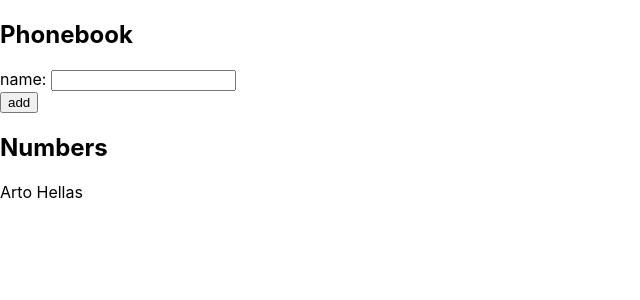
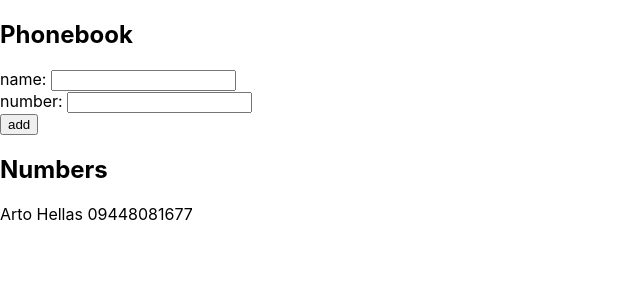
Before and after one commit to khunzohn/fullstack-course, a React (Create React App) app in the folder part2/phonebook/: page / in a window 1280 px wide. Shown: the top 300 px of the page, without its empty margins (0-640 px from the left). Built offline with nearby package versions, Linux system fonts and the light colour scheme.

Commit message:
finish 2.8

```diff
--- a/part2/phonebook/src/App.js
+++ b/part2/phonebook/src/App.js
@@ -4,10 +4,12 @@ const App = () => {
   const [ persons, setPersons ] = useState([
     {
       id: 1,
-      name: 'Arto Hellas'
+      name: 'Arto Hellas',
+      number: "09448081677"
     }
   ])
   const [ newName, setNewName ] = useState('')
+  const [ newNumber, setNewNumber ] = useState('')
 
   const addPerson = (event) => {
     event.preventDefault()
@@ -16,7 +18,8 @@ const App = () => {
     } else {
       const personObject = {
         id: persons.length + 1,
-        name: newName
+        name: newName,
+        number: newNumber
       }
       setPersons(persons.concat(personObject))
       setNewName('')
@@ -28,6 +31,11 @@ const App = () => {
     setNewName(event.target.value)
   }
 
+  const handleNumberChange = (event) => {
+    console.log(event.target.value);
+    setNewNumber(event.target.value)
+  }
+
   return (
     <div>
       <h2>Phonebook</h2>
@@ -36,12 +44,15 @@ const App = () => {
           name: <input value={newName} onChange={handleNameChange}/>
         </div>
         <div>
+          number: <input value={newNumber} onChange={handleNumberChange}/>
+        </div>
+        <div>
           <button type="submit">add</button>
         </div>
       </form>
       <h2>Numbers</h2>
 
-      {persons.map(value => <p key={value.id}>{value.name}</p>)}
+  {persons.map(value => <p key={value.id}>{value.name} {value.number}</p>)}
     </div>
   )
 }
```
